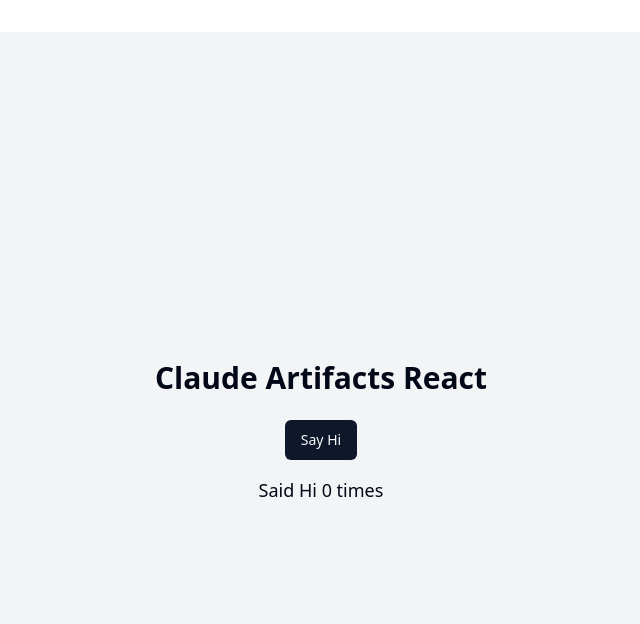
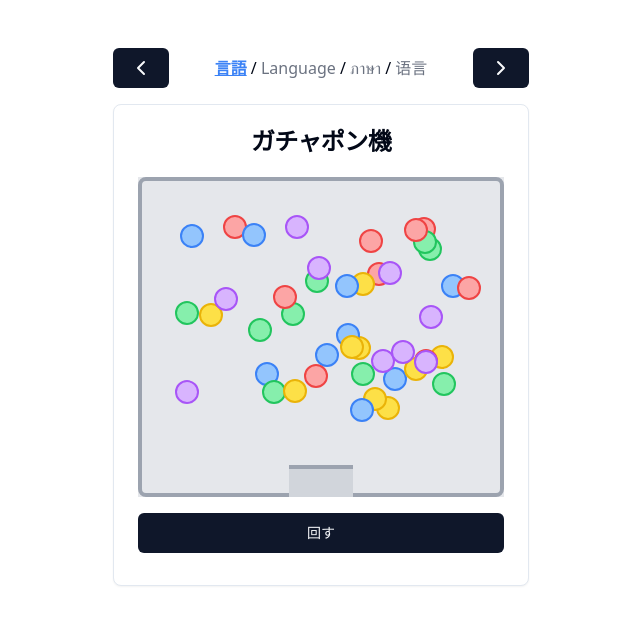
Before and after one commit to tontpong/claude-artifacts-react, a React (Vite) app: page / in a window 1280 px wide. Shown: the top 624 px of the page, without its empty margins (319-959 px from the left). Built offline with nearby package versions, Linux system fonts and the light colour scheme.

Commit message:
Update ArtifactCode.jsx .. สวัสดี

```diff
--- a/src/ArtifactCode.jsx
+++ b/src/ArtifactCode.jsx
@@ -1,27 +1,145 @@
-import React, { useState } from "react";
-import { Button } from "@/components/ui/button";
+import React, { useState, useEffect } from 'react';
+import { Button } from '@/components/ui/button';
+import { Card, CardContent, CardHeader, CardTitle } from '@/components/ui/card';
+import { ChevronLeft, ChevronRight } from 'lucide-react';
 
-const App = () => {
-  const [count, setCount] = useState(0);
+const items = [
+  { name: ['犬', 'Dog', 'หมา', '狗'], emoji: '🐶' },
+  { name: ['鳥', 'Bird', 'นก', '鸟'], emoji: '🐦' },
+  { name: ['魚', 'Fish', 'ปลา', '鱼'], emoji: '🐠' },
+  { name: ['太陽', 'Sun', 'พระอาทิตย์', '太阳'], emoji: '☀️' },
+  { name: ['月', 'Moon', 'พระจันทร์', '月亮'], emoji: '🌙' },
+  { name: ['ティーポット', 'Teapot', 'กาน้ำ', '茶壶'], emoji: '🫖' },
+  { name: ['葉', 'Leaf', 'ใบไม้', '叶子'], emoji: '🍃' },
+  { name: ['茶碗', 'Tea cup', 'จอกชา', '茶杯'], emoji: '🍵' }
+];
 
-  const handleClick = () => {
-    setCount(count + 1);
+const ballColors = ['bg-red-300', 'bg-blue-300', 'bg-green-300', 'bg-yellow-300', 'bg-purple-300'];
+const borderColors = ['border-red-500', 'border-blue-500', 'border-green-500', 'border-yellow-500', 'border-purple-500'];
+
+const translations = {
+  title: ['ガチャポン機', 'Gacha Machine', 'เครื่องกาชาปอง', '扭蛋机'],
+  play: ['回す', 'Play', 'หมุนกาชาปอง', '扭蛋'],
+  playing: ['プレイ中...', 'Playing...', 'กำลังเล่น...', '正在扭...'],
+  open: ['開ける', 'Open', 'เปิดลูกบอล', '打开'],
+  reset: ['リセット', 'Reset', 'เริ่มเล่นใหม่', '重置'],
+  result: ['結果：', 'Result:', 'คุณได้:', '结果：'],
+  language: ['言語', 'Language', 'ภาษา', '语言']
+};
+
+export default function GachaSimulator() {
+  const [balls, setBalls] = useState(45);
+  const [result, setResult] = useState(null);
+  const [stage, setStage] = useState('ready'); // 'ready', 'dispensing', 'opening', 'result'
+  const [ballPosition, setBallPosition] = useState(0);
+  const [capsuleColor, setCapsuleColor] = useState(0);
+  const [language, setLanguage] = useState(0);
+
+  useEffect(() => {
+    if (stage === 'dispensing') {
+      let position = 0;
+      const interval = setInterval(() => {
+        position += 5;
+        setBallPosition(position);
+        setCapsuleColor((prev) => (prev + 1) % ballColors.length);
+        if (position >= 100) {
+          clearInterval(interval);
+          setStage('opening');
+        }
+      }, 50);
+      return () => clearInterval(interval);
+    }
+  }, [stage]);
+
+  const playGacha = () => {
+   setCapsuleColor(Math.floor(Math.random() * ballColors.length));
+
+    if (balls > 0 && stage === 'ready') {
+      setBalls(balls - 1);
+      setStage('dispensing');
+      setResult(null);
+    }
+  };
+
+  const openBall = () => {
+    if (stage === 'opening') {
+      const randomItem = items[Math.floor(Math.random() * items.length)];
+      setResult(randomItem);
+      setStage('result');
+    }
+  };
+
+  const reset = () => {
+    setBalls(45);
+    setResult(null);
+    setStage('ready');
+    setBallPosition(0);
+  };
+
+  const changeLanguage = (direction) => {
+    setLanguage((prev) => (prev + direction + 4) % 4);
   };
 
   return (
-    <div className="flex flex-col items-center justify-center min-h-screen bg-gray-100">
-      <div className="text-center">
-        <h1 className="text-3xl font-bold mb-6">Claude Artifacts React</h1>
-        <Button
-          onClick={handleClick}
-          className="mb-4"
-        >
-          Say Hi
-        </Button>
-        <p className="text-lg">Said Hi {count} times</p>
+    <div className="p-4 max-w-md mx-auto">
+      <div className="flex justify-between items-center mb-4">
+        <Button onClick={() => changeLanguage(-1)}><ChevronLeft size={24} /></Button>
+        <div className="text-center">
+          {translations.language.map((lang, index) => (
+            <span key={index} className={language === index ? 'text-blue-500 underline font-black' : 'text-gray-500 no-underline font-thin'}>
+              {lang}
+            </span>
+          )).reduce((prev, curr) => [prev, ' / ', curr])}
+        </div>
+        <Button onClick={() => changeLanguage(1)}><ChevronRight size={24} /></Button>
       </div>
+      <Card>
+        <CardHeader>
+          <CardTitle>{translations.title[language]}</CardTitle>
+        </CardHeader>
+        <CardContent>
+          <div className="mb-4 h-80 bg-gray-200 relative overflow-hidden">
+            <div className="absolute inset-0 border-4 border-gray-400 rounded-lg"></div>
+            {Array.from({ length: balls }).map((_, index) => (
+              <div
+                key={index}
+                className={`absolute w-6 h-6 ${ballColors[index % ballColors.length]} ${borderColors[index % borderColors.length]} border-2 rounded-full`}
+                style={{
+                  left: `${Math.random() * 80 + 10}%`,
+                  top: `${Math.random() * 60 + 10}%`,
+                }}
+              ></div>
+            ))}
+            <div className="absolute bottom-0 left-1/2 transform -translate-x-1/2 w-16 h-8 bg-gray-300 border-t-4 border-gray-400"></div>
+            {stage !== 'ready' && (
+              <div
+                className={`absolute left-1/2 transform -translate-x-1/2 w-12 h-12 ${ballColors[capsuleColor]} ${borderColors[capsuleColor]} border-2 rounded-full flex items-center justify-center text-2xl`}
+                style={{ bottom: stage === 'dispensing' ? `${ballPosition}%` : '0%' }}
+                onClick={openBall}
+              >
+                {stage === 'result' ? result.emoji : ''}
+              </div>
+            )}
+          </div>
+          <Button
+            onClick={playGacha}
+            disabled={balls === 0 || stage !== 'ready'}
+            className="w-full mb-2"
+          >
+            {stage === 'ready' ? translations.play[language] : translations.playing[language]}
+          </Button>
+          {stage === 'opening' && (
+            <Button onClick={openBall} className="w-full mb-2">{translations.open[language]}</Button>
+          )}
+
+          {result && (
+            <p className="text-center">{translations.result[language]} {result.name[language]} {result.emoji}</p>
+          )}
+          {stage !== 'ready' && (
+            <Button onClick={reset} className="w-full mb-2">{translations.reset[language]}</Button>
+          )}
+        </CardContent>
+      </Card>
     </div>
   );
-};
-
-export default App;
+}
```
